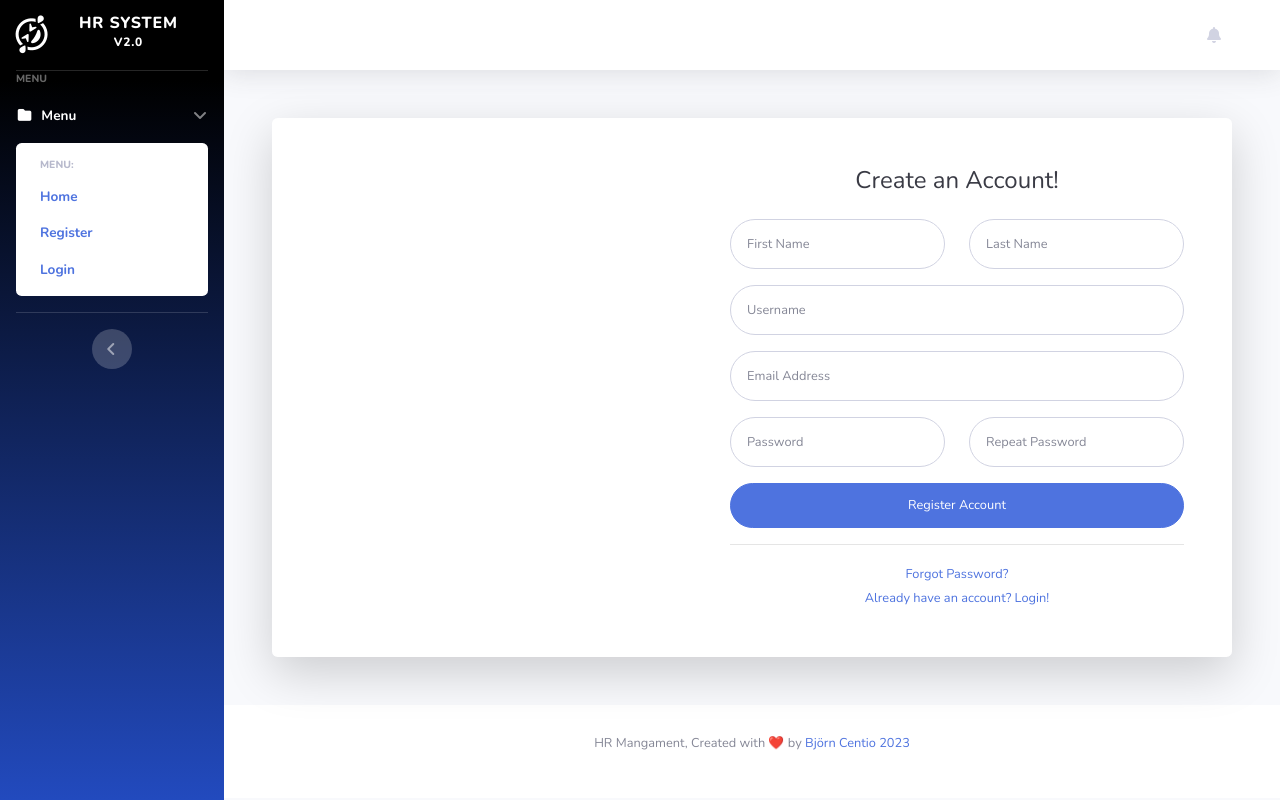
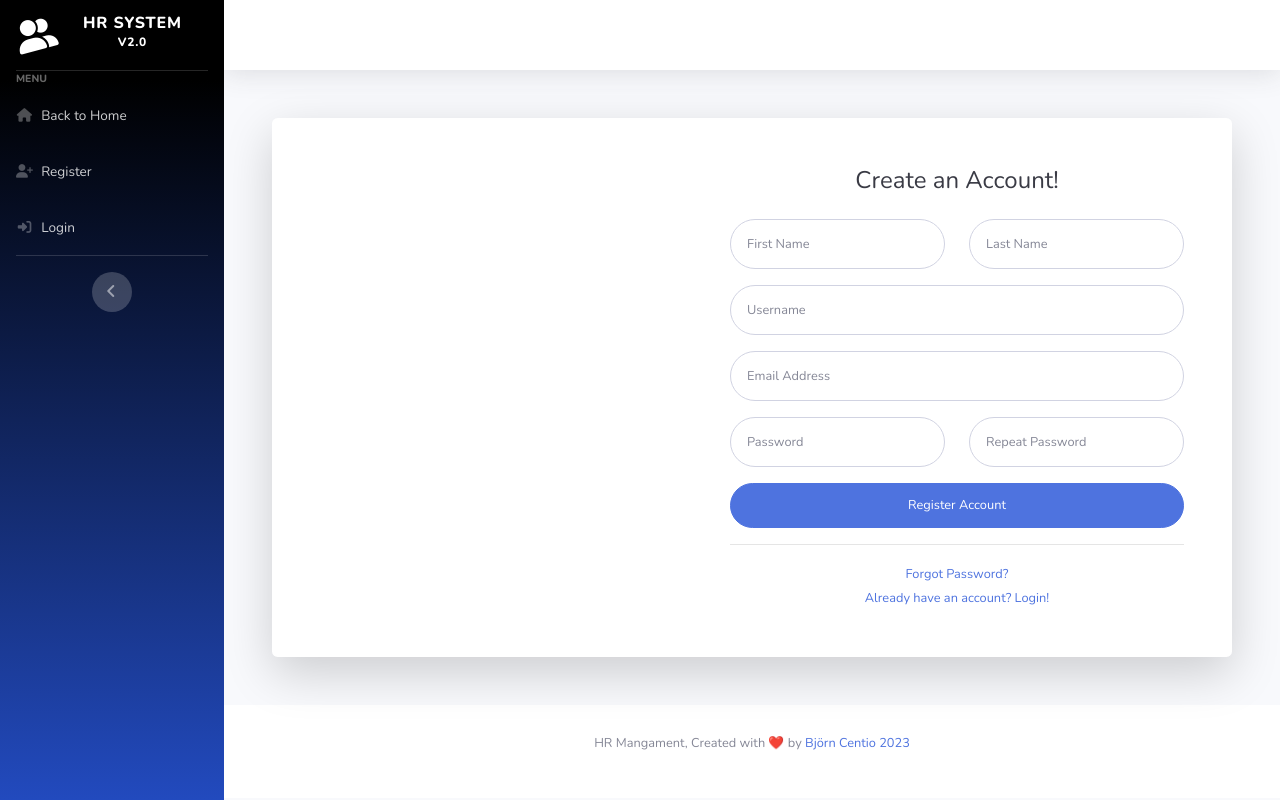
Before and after one commit to bjorne90/hr-system, a Django app: page /register/ in a window 1280 px wide. Run offline with Django 3.2, Linux system fonts and the light colour scheme; some libraries are stand-ins or nearby versions; some web fonts are replaced.

Commit message:
Fixes with html templates, mainly base.html

```diff
--- a/profiles/urls.py
+++ b/profiles/urls.py
@@ -10,4 +10,6 @@ urlpatterns = [
     path('work_shifts/', views.work_shifts, name='work_shifts'),
     path('links/', links, name='links'),
     path('employees/', views.employees, name='employees'),
+        path('detail/<int:user_id>/', views.profile_detail, name='profile_detail'),
+
 ]
--- a/scheduling/urls.py
+++ b/scheduling/urls.py
@@ -13,5 +13,6 @@ urlpatterns = [
     path('work-shifts/add-event/', views.add_event, name='add_event'),
     path('calendar/', views.calendar_view, name='calendar'),
     path('calendar2/', views.calendar_view, name='calendar2'),
+    path('employees-calendar/', views.calendar_view, name='employees-calendar'),
     path('cancel/<int:workshift_id>/', views.cancel_workshift, name='cancel_workshift'),
 ]
--- a/templates/base.html
+++ b/templates/base.html
@@ -38,9 +38,10 @@
     <ul class="navbar-nav bg-gradient-primary sidebar sidebar-dark accordion" id="accordionSidebar">
 
       <!-- Sidebar - Brand -->
-      <a class="sidebar-brand d-flex align-items-center justify-content-center" href="{% url 'profiles:profile_detail' %}">
+      <a class="sidebar-brand d-flex align-items-center justify-content-center"
+        href="{% url 'profiles:profile_detail' %}">
         <div class="sidebar-brand-icon rotate-n-15">
-          <i class="fa-regular fa-face-grin-squint-tears"></i>
+          <i class="fas fa-user-friends"></i>
         </div>
         <div class="sidebar-brand-text mx-3">HR System <sup>v2.0</sup></div>
       </a>
@@ -54,42 +55,93 @@
       </div>
 
       <!-- Nav Item - Pages Collapse Menu -->
-<li class="nav-item active">
-  <a class="nav-link" href="#" data-toggle="collapse" data-target="#collapsePages" aria-expanded="true"
-    aria-controls="collapsePages">
-    <i class="fas fa-fw fa-folder"></i>
-    <span>Menu</span>
+      {% if user.is_authenticated %}
+      <li class="nav-item">
+        <a class="nav-link" href="{% url 'profiles:profile_detail' %}">
+          <i class="fas fa-fw fa-user"></i>
+          <span>Profile</span>
         </a>
-  <div id="collapsePages" class="collapse show" aria-labelledby="headingPages" data-parent="#accordionSidebar">
-    <div class="bg-white py-2 collapse-inner rounded">
-      <h6 class="collapse-header">Menu:</h6>
-      {% if user.is_authenticated %}
-      <a class="collapse-item" href="{% url 'profiles:profile_detail' %}">Profile</a>
-      <a class="collapse-item" href="{% url 'scheduling:work_shifts' %}">My Schedule</a>
-      <a class="collapse-item" href="{% url 'scheduling:book_workshift' %}">Book a shift</a>
-      <a class="collapse-item" href="{% url 'scheduling:calendar' %}">Calender</a>
-      <a class="collapse-item" href="{% url 'news:news_feed' %}">News</a>
+      </li>
+      <li class="nav-item">
+        <a class="nav-link" href="{% url 'scheduling:work_shifts' %}">
+          <i class="fas fa-fw fa-calendar"></i>
+          <span>My Schedule</span>
+        </a>
+      </li>
+      <li class="nav-item">
+        <a class="nav-link" href="{% url 'scheduling:book_workshift' %}">
+          <i class="fas fa-fw fa-calendar-plus"></i>
+          <span>Book Shifts</span>
+        </a>
+      </li>
+      <li class="nav-item">
+        <a class="nav-link" href="{% url 'scheduling:calendar' %}">
+          <i class="far fa-fw fa-calendar-alt"></i>
+          <span>Calendar</span>
+        </a>
+      </li>
+      <li class="nav-item">
+        <a class="nav-link" href="{% url 'news:news_feed' %}">
+          <i class="fas fa-fw fa-newspaper"></i>
+          <span>News</span>
+        </a>
+      </li>
       <!-- Divider -->
       <hr class="sidebar-divider">
-
       {% if user.is_superuser %}
-      <a class="collapse-item" href="{% url 'admin:index' %}">Adminpanel</a>
-      <a class="collapse-item" href="{% url 'profiles:links' %}">Links</a>
-      <a class="collapse-item" href="{% url 'profiles:employees' %}">Employees</a>
+      <li class="nav-item">
+        <a class="nav-link" href="{% url 'admin:index' %}">
+          <i class="fas fa-fw fa-user-shield"></i>
+          <span>Adminpanel</span>
+        </a>
+      </li>
+      <li class="nav-item">
+        <a class="nav-link" href="{% url 'profiles:links' %}">
+          <i class="fas fa-fw fa-link"></i>
+          <span>Links</span>
+        </a>
+      </li>
+      <li class="nav-item">
+        <a class="nav-link" href="{% url 'profiles:employees' %}">
+          <i class="fas fa-fw fa-users"></i>
+          <span>Employees</span>
+        </a>
+      </li>
+      <li class="nav-item">
+        <a class="nav-link" href="{% url 'scheduling:employees-calendar' %}">
+          <i class="far fa-fw fa-calendar-alt"></i>
+          <span>User Calendar</span>
+        </a>
+      </li>
       {% endif %}
-      <div class="collapse-divider"></div>
-      <h6 class="collapse-header">Settings:</h6>
-      <a class="collapse-item" href="{% url 'authentication:logout' %}">Logout</a>
+      <!-- Divider -->
+      <hr class="sidebar-divider">
+      <li class="nav-item">
+        <a class="nav-link" href="{% url 'authentication:logout' %}">
+          <i class="fas fa-fw fa-sign-out-alt"></i>
+          <span>Logout</span>
+        </a>
+      </li>
       {% else %}
-      <a class="collapse-item active" href="{% url 'home' %}">Home</a>
-      <a class="collapse-item active" href="{% url 'authentication:register' %}">Register</a>
-      <a class="collapse-item active" href="{% url 'authentication:login' %}">Login</a>
-
+      <li class="nav-item">
+        <a class="nav-link" href="{% url 'home' %}">
+          <i class="fas fa-fw fa-home"></i>
+          <span>Back to Home</span>
+        </a>
+      </li>
+      <li class="nav-item">
+        <a class="nav-link" href="{% url 'authentication:register' %}">
+          <i class="fas fa-fw fa-user-plus"></i>
+          <span>Register</span>
+        </a>
+      </li>
+      <li class="nav-item">
+        <a class="nav-link" href="{% url 'authentication:login' %}">
+          <i class="fas fa-fw fa-sign-in-alt"></i>
+          <span>Login</span>
+        </a>
+      </li>
       {% endif %}
-    </div>
-  </div>
-</li>
-
       <!-- Divider -->
       <hr class="sidebar-divider d-none d-md-block">
 
@@ -118,61 +170,14 @@
 
           <!-- Topbar Navbar -->
           <ul class="navbar-nav ml-auto">
-            <!-- Nav Item - Alerts -->
-            <li class="nav-item dropdown no-arrow mx-1">
-              <a class="nav-link dropdown-toggle" href="#" id="alertsDropdown" role="button"
-                data-toggle="dropdown" aria-haspopup="true" aria-expanded="false">
-                <i class="fas fa-bell fa-fw"></i>
-                <!-- Counter - Alerts -->
-                <span class="badge badge-danger badge-counter">{{ num_alerts }}</span>
-              </a>
-              <!-- Dropdown - Alerts -->
-              <div class="dropdown-list dropdown-menu dropdown-menu-right shadow animated--grow-in"
-                aria-labelledby="alertsDropdown">
-                <h6 class="dropdown-header">
-                  Alerts Center
-                </h6>
-                {% for alert in alerts %}
-                  {% if alert.is_new %}  <!-- Assuming is_new is the flag indicating a new item -->
-                    <a class="dropdown-item d-flex align-items-center new-alert" href="{{ alert.url }}">
-                      <div class="mr-3">
-                        <div class="icon-circle bg-primary">
-                          <i class="{{ alert.icon_class }} text-white"></i>
-                        </div>
-                      </div>
-                      <div>
-                        <div class="small text-gray-500">{{ alert.timestamp }}</div>
-                        <span class="font-weight-bold">{{ alert.message }}</span>
-                      </div>
-                    </a>
-                  {% else %}
-                    <a class="dropdown-item d-flex align-items-center" href="{{ alert.url }}">
-                      <div class="mr-3">
-                        <div class="icon-circle bg-primary">
-                          <i class="{{ alert.icon_class }} text-white"></i>
-                        </div>
-                      </div>
-                      <div>
-                        <div class="small text-gray-500">{{ alert.timestamp }}</div>
-                        <span class="font-weight-bold">{{ alert.message }}</span>
-                      </div>
-                    </a>
-                  {% endif %}
-                {% empty %}
-                  <a class="dropdown-item text-center small text-gray-500" href="#">No new alerts</a>
-                {% endfor %}
-                <a class="dropdown-item text-center small text-gray-500" href="#">Show All Alerts</a>
-              </div>
-            </li>
-
-
 
             <!-- Nav Item - User Information -->
             <li class="nav-item dropdown no-arrow">
               <a class="nav-link dropdown-toggle" href="#" id="userDropdown" role="button" data-toggle="dropdown"
                 aria-haspopup="true" aria-expanded="false">
                 {% if user.is_authenticated %}
-                <span class="mr-2 d-none d-lg-inline text-gray-600 small">You are logged in as: {{ profile.user.first_name }} {{ profile.user.last_name }}</span>
+                <span class="mr-2 d-none d-lg-inline text-gray-600 small">You are logged in as:
+                  {{ profile.user.first_name }} {{ profile.user.last_name }}</span>
                 <img class="img-profile rounded-circle" src="{% static 'profile_image.jpeg' %}">
                 {% endif %}
               </a>
@@ -212,7 +217,10 @@
           <footer class="sticky-footer bg-white">
             <div class="container my-auto">
               <div class="copyright text-center my-auto">
-                    <span><p> HR Mangament, Created with <span class="heart">❤️</span> by <a href="https://github.com/bjorne90" target="_blank">Björn Centio 2023</a></p></span>
+                <span>
+                  <p> HR Mangament, Created with <span class="heart">❤️</span> by <a href="https://github.com/bjorne90"
+                      target="_blank">Björn Centio 2023</a></p>
+                </span>
               </div>
             </div>
           </footer>
```
Also changed, not shown: scheduling/templates/scheduling/employees_calendar.html (added, +73 -0 lines). Lines whose indentation alone changed are shown as unchanged.
